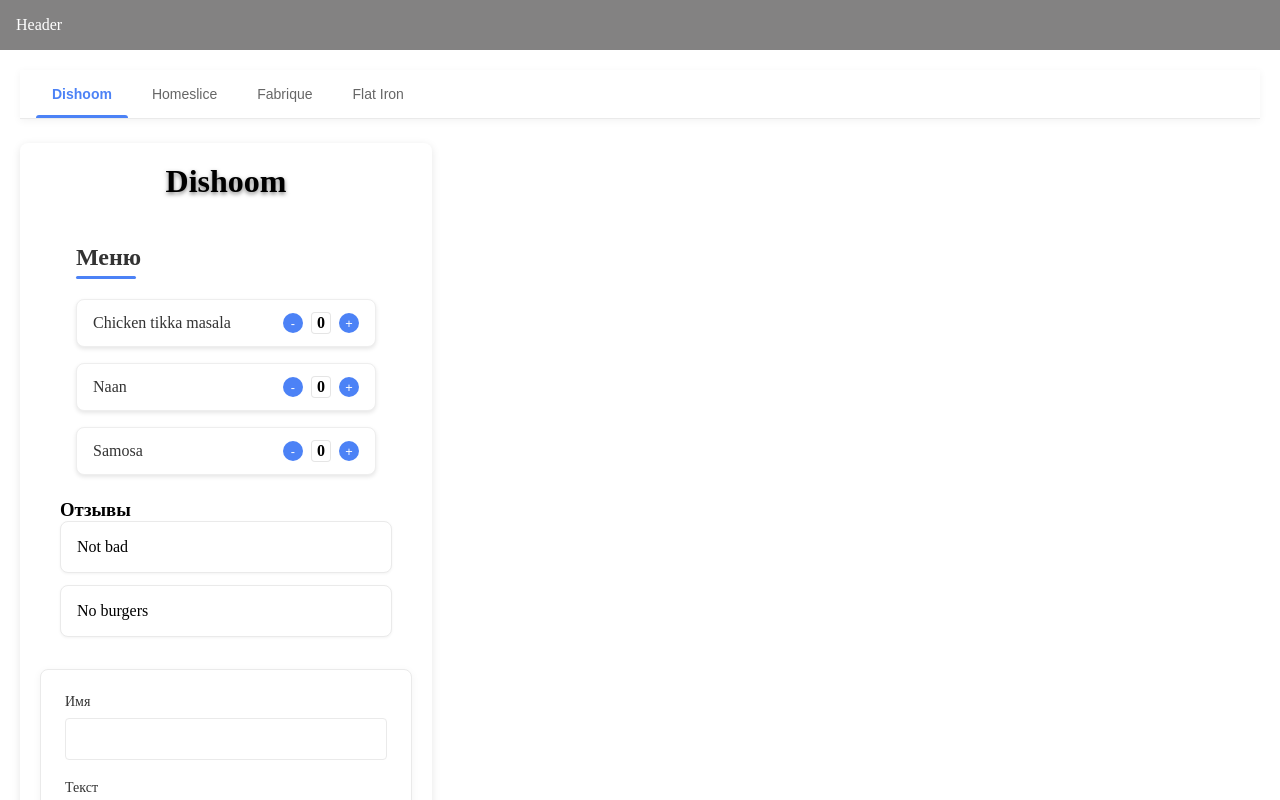
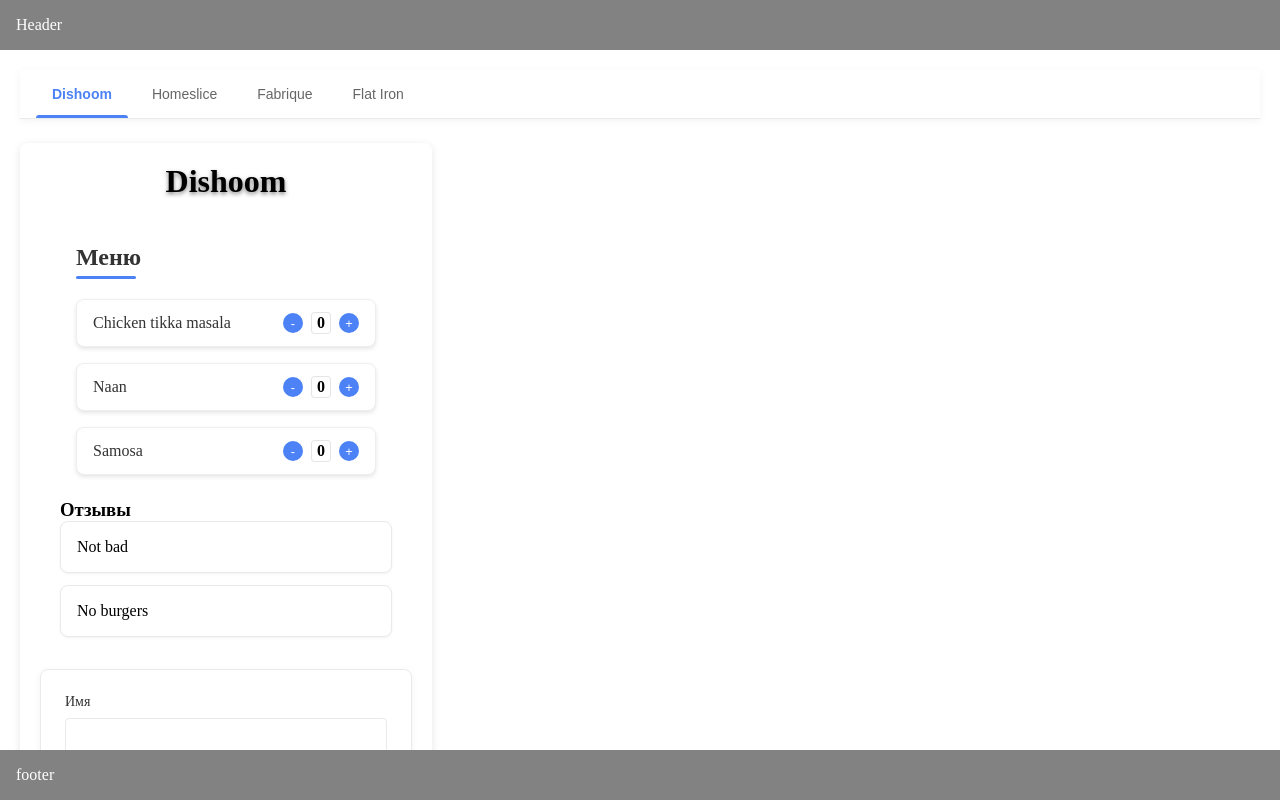
Before and after one commit to n1982/food-order, a React (Vite) app: page / in a window 1280 px wide. Shown: the top 800 px of the page. Built offline with nearby package versions, Linux system fonts and the light colour scheme.

Commit message:
layout styles

```diff
--- a/src/components/Layout/ui/Layout.css
+++ b/src/components/Layout/ui/Layout.module.css
@@ -1,24 +1,31 @@
 .layout {
   display: flex;
   flex-direction: column;
-  min-height: 100dvh;
+  max-height: 100vh;
+  overflow: hidden;
 }
 
-.layout-header {
+.layout_header {
   flex-shrink: 0;
   background: var(--color-primary);
   color: white;
   padding: 16px;
+  position: sticky;
+  top: 0;
+  z-index: 100;
 }
 
-.layout-content {
-  flex: 1 0 auto;
+.layout_content {
+  flex: 1 1 auto;
   padding: 20px;
+  overflow-y: auto;
 }
 
-.layout-footer {
+.layout_footer {
   flex-shrink: 0;
   background: var(--color-primary);
   color: white;
   padding: 16px;
+  position: sticky;
+  bottom: 0;
 }
--- a/src/components/Layout/ui/Layout.tsx
+++ b/src/components/Layout/ui/Layout.tsx
@@ -1,6 +1,6 @@
 import type { ReactNode } from "react";
 
-import "./Layout.css";
+import styles from "./Layout.module.css";
 
 interface LayoutProps {
   children: ReactNode;
@@ -8,10 +8,10 @@
 
 const Layout = ({ children }: LayoutProps) => {
   return (
-    <div className='layout'>
-      <header className='layout-header'>Header</header>
-      <main className='layout-content'>{children}</main>
-      <footer className='layout-footer'>footer</footer>
+    <div className={styles.layout}>
+      <header className={styles.layout_header}>Header</header>
+      <main className={styles.layout_content}>{children}</main>
+      <footer className={styles.layout_footer}>footer</footer>
     </div>
   );
 };
```
